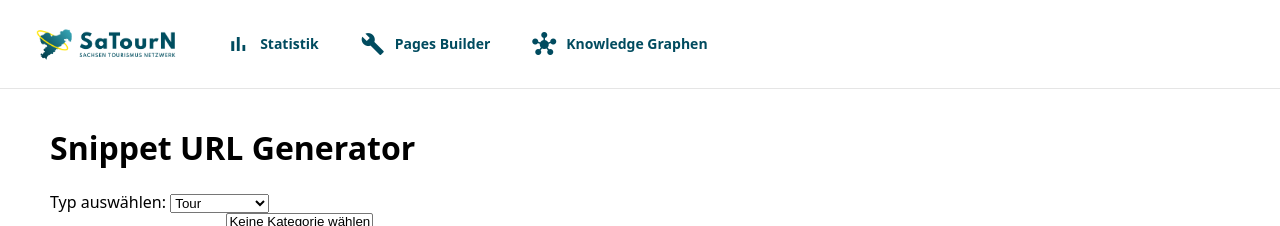
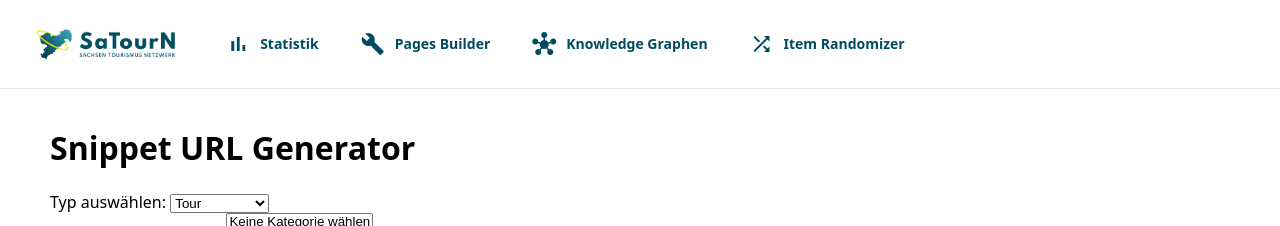
Before and after one commit to Tim-Meyer-TMGS/SaTourN, a Jekyll site: the page built from Pages-Builder/index.html, in a window 1280 px wide. Shown: the top 226 px of the page. Built offline with Jekyll 4.4.1, drawn with Linux system fonts in a browser that asks for light colours.

Commit message:
Update menu.html

```diff
--- a/_includes/menu.html
+++ b/_includes/menu.html
@@ -22,5 +22,11 @@
       <div class="menu-text">Knowledge Graphen</div>
     </a>
 
+    <!-- Item Randomizer -->
+    <a href="{{ site.baseurl }}/Item_Randomizer/index.html" class="menu-item">
+      <span class="material-icons menu-icon">shuffle</span>
+      <div class="menu-text">Item Randomizer</div>
+    </a>
+
   </div>
 </nav>
```
